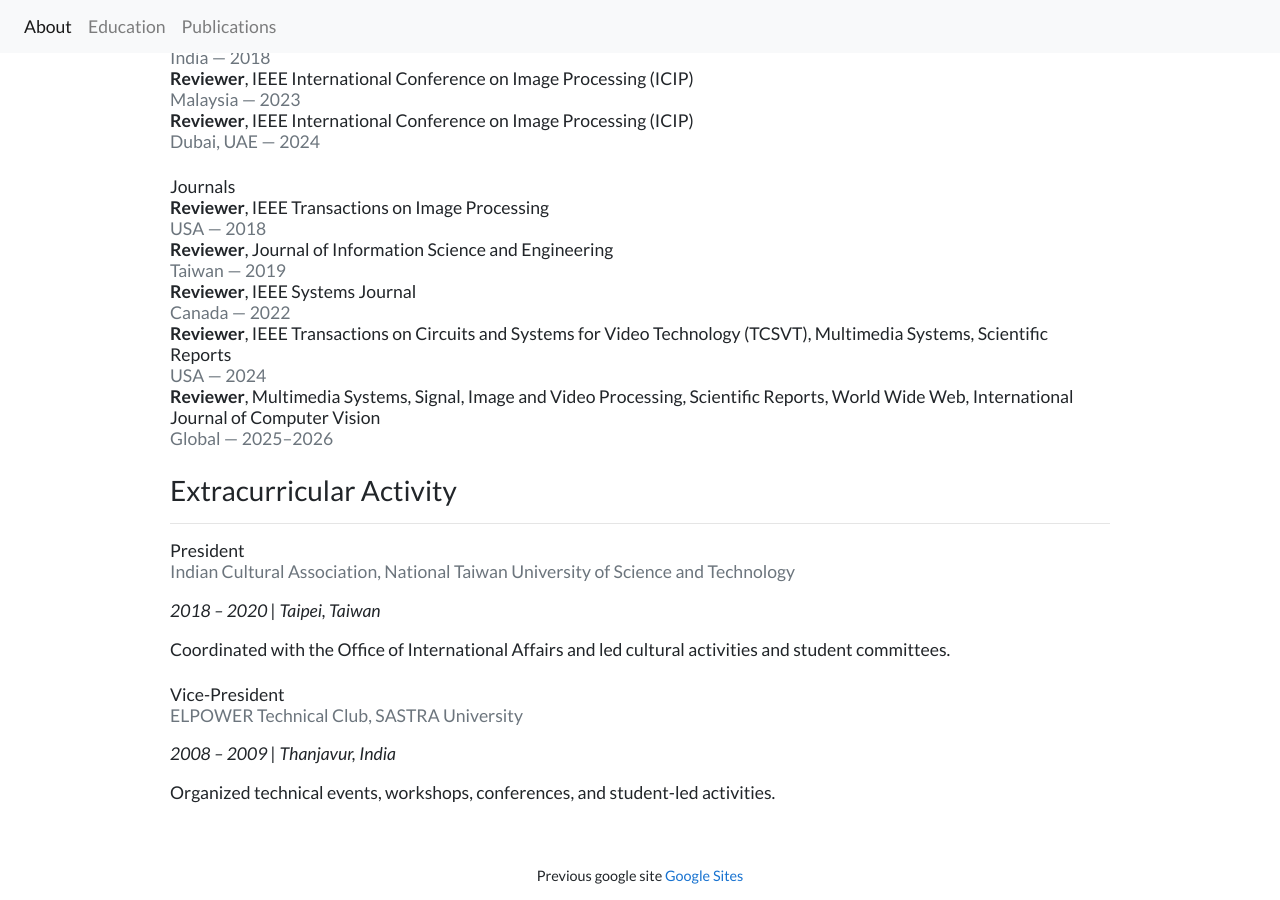
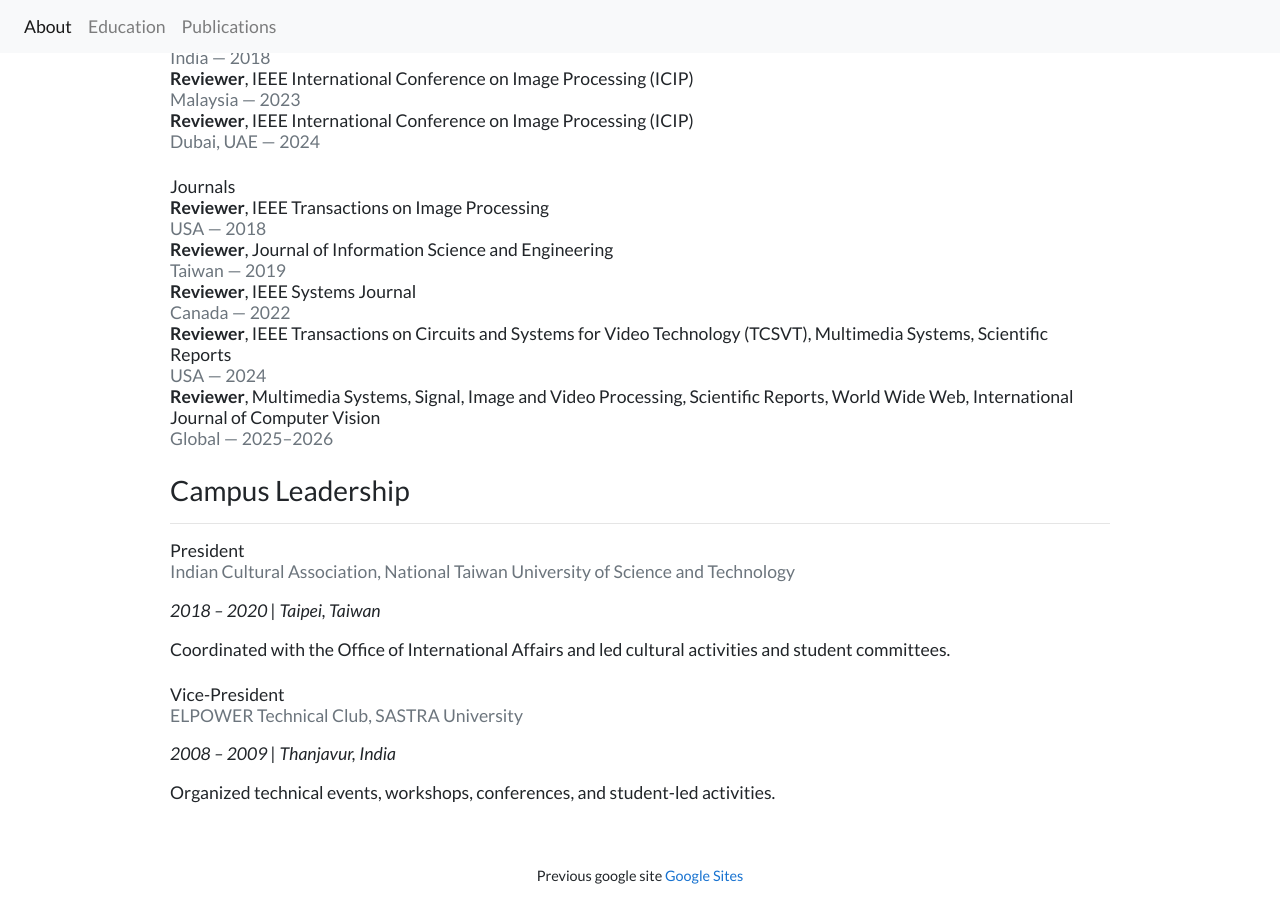
Before and after one commit to SankarSrin/SankarSrin.github.io, a Jekyll site: the page built from index.html, in a window 1280 px wide and 900 px high, scrolled down 1581 px. Built offline with Jekyll 4.4.1, drawn with Linux system fonts in a browser that asks for light colours.

Commit message:
Leardeershiop

```diff
--- a/_includes/experience.html
+++ b/_includes/experience.html
@@ -127,7 +127,7 @@
 
 <div class="row" id="extracurricular">
   <div class="col-12">
-    <h2>Extracurricular Activity</h2>
+    <h2>Campus Leadership</h2>
     <hr>
 
     <!-- President -->
```
